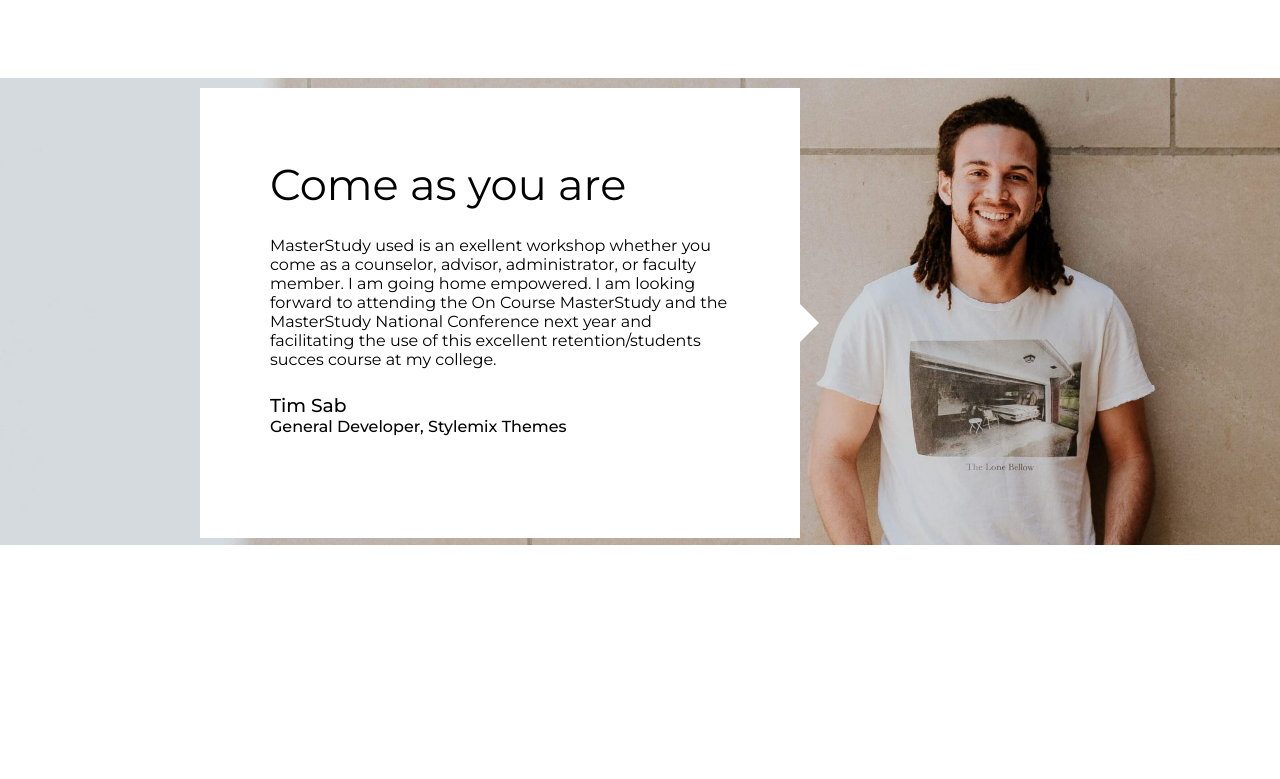
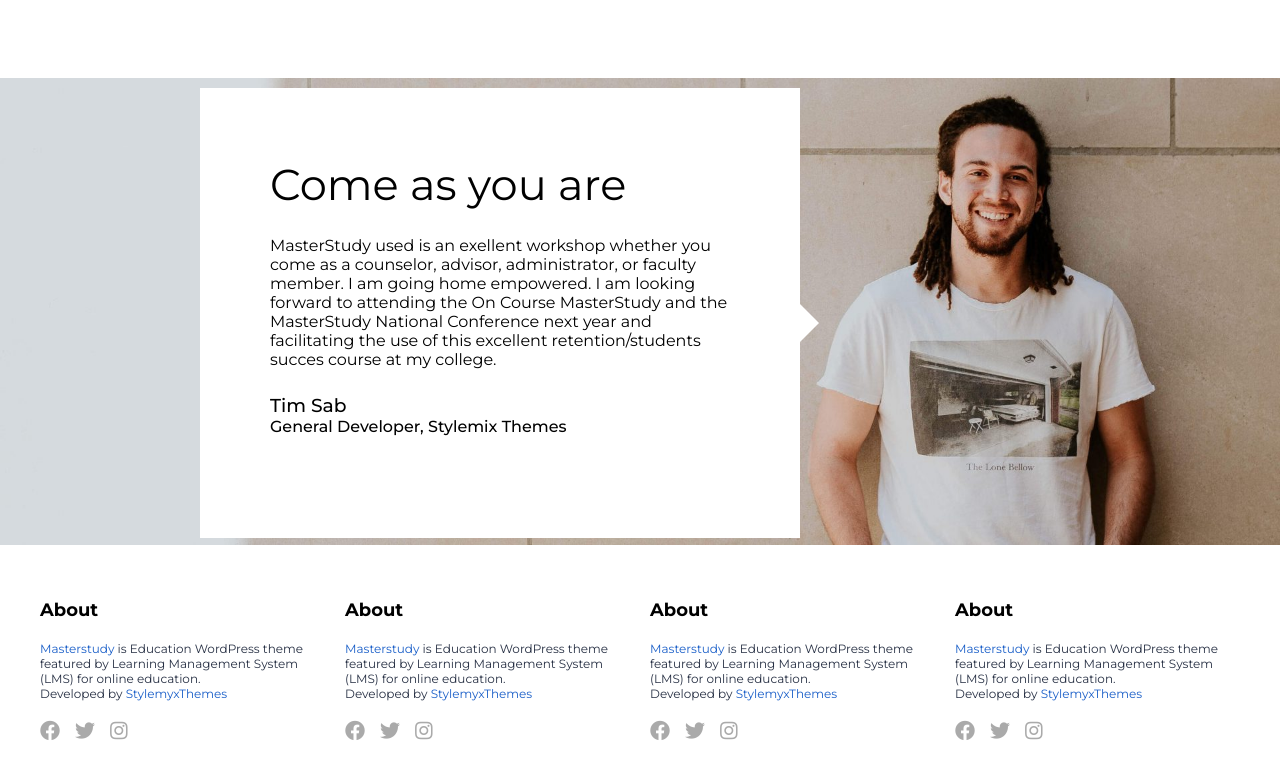
Before and after one commit to alessandroNessi/proj-html-vuejs, a Vue app: page / in a window 1280 px wide. Shown: the part 5509-6288 px from the top of the page. Before the commit the page ends 6058 px from the top, so only its background shows below. Built offline with nearby package versions, Linux system fonts and the light colour scheme.

Commit message:
footer impostato

```diff
--- a/src/components/Footer.vue
+++ b/src/components/Footer.vue
@@ -1,16 +1,84 @@
 <template>
-  <footer></footer>
+  <footer ref="footer">
+    <div class="container-s">
+      <div class="footer_card">
+        <h2>About</h2>
+        <p><a class="link" href="#">Masterstudy</a> is Education WordPress theme featured by Learning Management System (LMS) for online education.</p>
+        <p>Developed by <a href="#" class="link">StylemyxThemes</a></p>
+        <p class="comments"><i class="fab fa-facebook"></i><i class="fab fa-twitter"></i><i class="fab fa-instagram"></i></p>
+      </div>
+      <div class="footer_card">
+        <h2>About</h2>
+        <p><a class="link" href="#">Masterstudy</a> is Education WordPress theme featured by Learning Management System (LMS) for online education.</p>
+        <p>Developed by <a href="#" class="link">StylemyxThemes</a></p>
+        <p class="comments"><i class="fab fa-facebook"></i><i class="fab fa-twitter"></i><i class="fab fa-instagram"></i></p>
+      </div>
+      <div class="footer_card">
+        <h2>About</h2>
+        <p><a class="link" href="#">Masterstudy</a> is Education WordPress theme featured by Learning Management System (LMS) for online education.</p>
+        <p>Developed by <a href="#" class="link">StylemyxThemes</a></p>
+        <p class="comments"><i class="fab fa-facebook"></i><i class="fab fa-twitter"></i><i class="fab fa-instagram"></i></p>
+      </div>
+      <div class="footer_card">
+        <h2>About</h2>
+        <p><a class="link" href="#">Masterstudy</a> is Education WordPress theme featured by Learning Management System (LMS) for online education.</p>
+        <p>Developed by <a href="#" class="link">StylemyxThemes</a></p>
+        <p class="comments"><i class="fab fa-facebook"></i><i class="fab fa-twitter"></i><i class="fab fa-instagram"></i></p>
+      </div>
+    </div>
+  </footer>
 </template>
 
 <script>
 export default {
-  name: "Banner",
-  props: {},
+  name: "Footer",
+  props: {
+  },
   data() {
     return {};
   },
   methods: {},
+  mounted() {
+  },
 };
 </script>
 
-<style></style>
+<style lang="scss" scoped>
+$footerFontSize: 12px;
+$stdMargin: 20px;
+@import "../assets/style/common.scss";
+footer{
+  margin: 50px 0;
+  .container-s{
+    display: flex;
+    .footer_card{
+      margin-right: 20px;
+      &:last-child{
+        margin-right: 0;
+      }
+      width: 25%;
+      font-size: $footerFontSize;
+      h2{
+        margin-bottom: $stdMargin;
+      }
+      p{
+        color: $blue900;
+      }
+      a.link{
+        color: $blue400;
+      }
+      img{
+        width: 33%;
+      }
+      .comments{
+        margin-top: $stdMargin;
+        color: $grey700;
+        .fab{
+          font-size: 20px;
+          margin-right: 15px;
+        }
+      }
+    }
+  }
+}
+</style>
```
